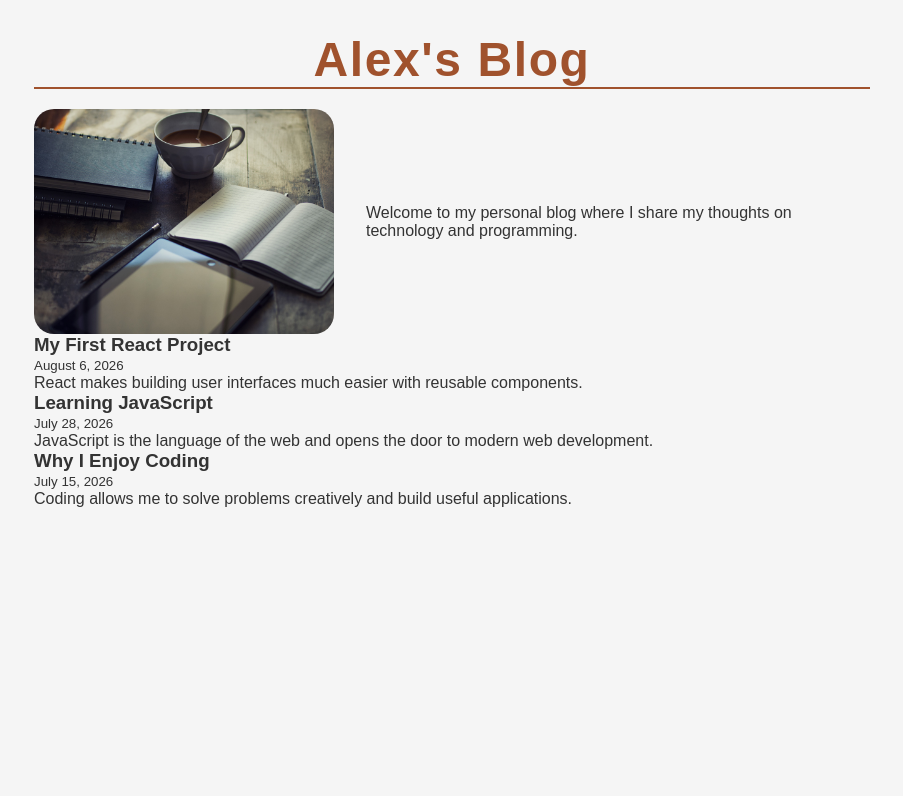
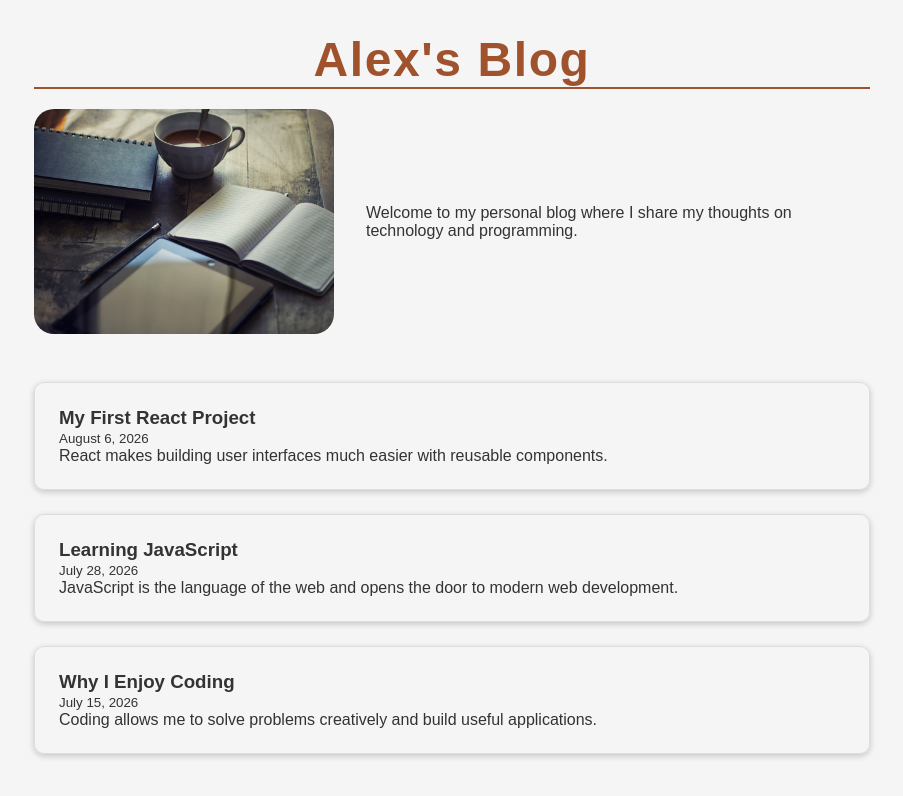
Before and after one commit to alexsigei/blog-site, a React (Vite) app: page / in a window 1280 px wide. Shown: the top 796 px of the page, without its empty margins (188-1091 px from the left). Built offline with nearby package versions, Linux system fonts and the light colour scheme.

Commit message:
Styled article and added hover effects

```diff
--- a/src/App.css
+++ b/src/App.css
@@ -21,9 +21,24 @@
   display: flex;
   gap: 2rem;
   align-items: center;
+  margin-bottom: 3rem;
 }
 
 .about img {
   max-width: 300px;
   border-radius: 20px;;
 }
+
+.article {
+  padding: 1.5rem;
+  border: 1px solid #ddd;
+  border-radius: 10px;
+  margin-bottom: 1.5rem;
+  box-shadow: 0 2px 6px rgba(0,0,0,0.2);
+  transition: 0.5s;
+}
+
+.article:hover {
+    transform: translateY(-5px);
+    box-shadow: 0 6px 16px rgba(0,0,0,0.25);
+}
--- a/src/components/Article.jsx
+++ b/src/components/Article.jsx
@@ -1,6 +1,6 @@
 export default function Article ( { title, date, preview }) {
     return (
-        <article>
+        <article className="article">
             <h3>{title}</h3>
             <small>{date}</small>
             <p>{preview}</p>
```
